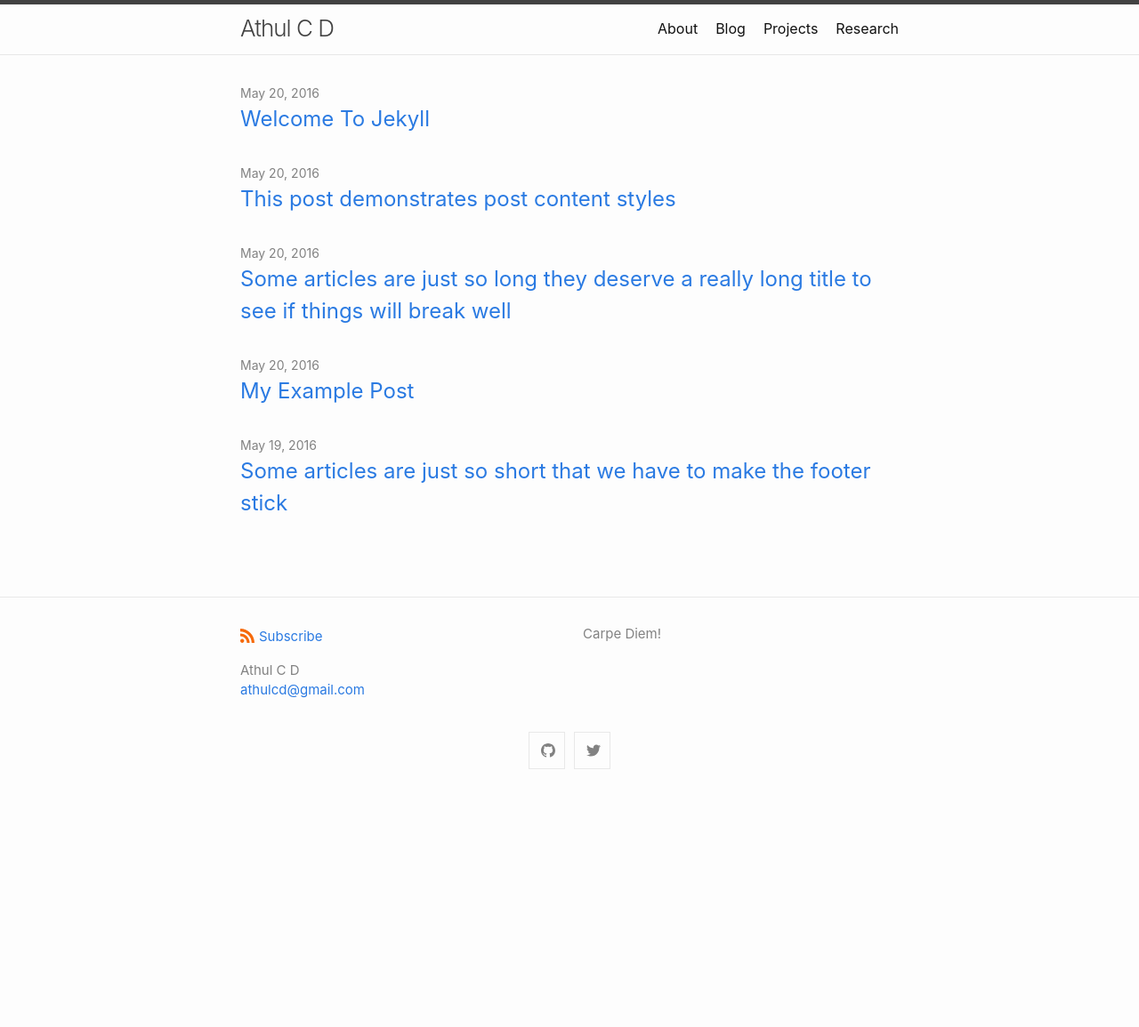
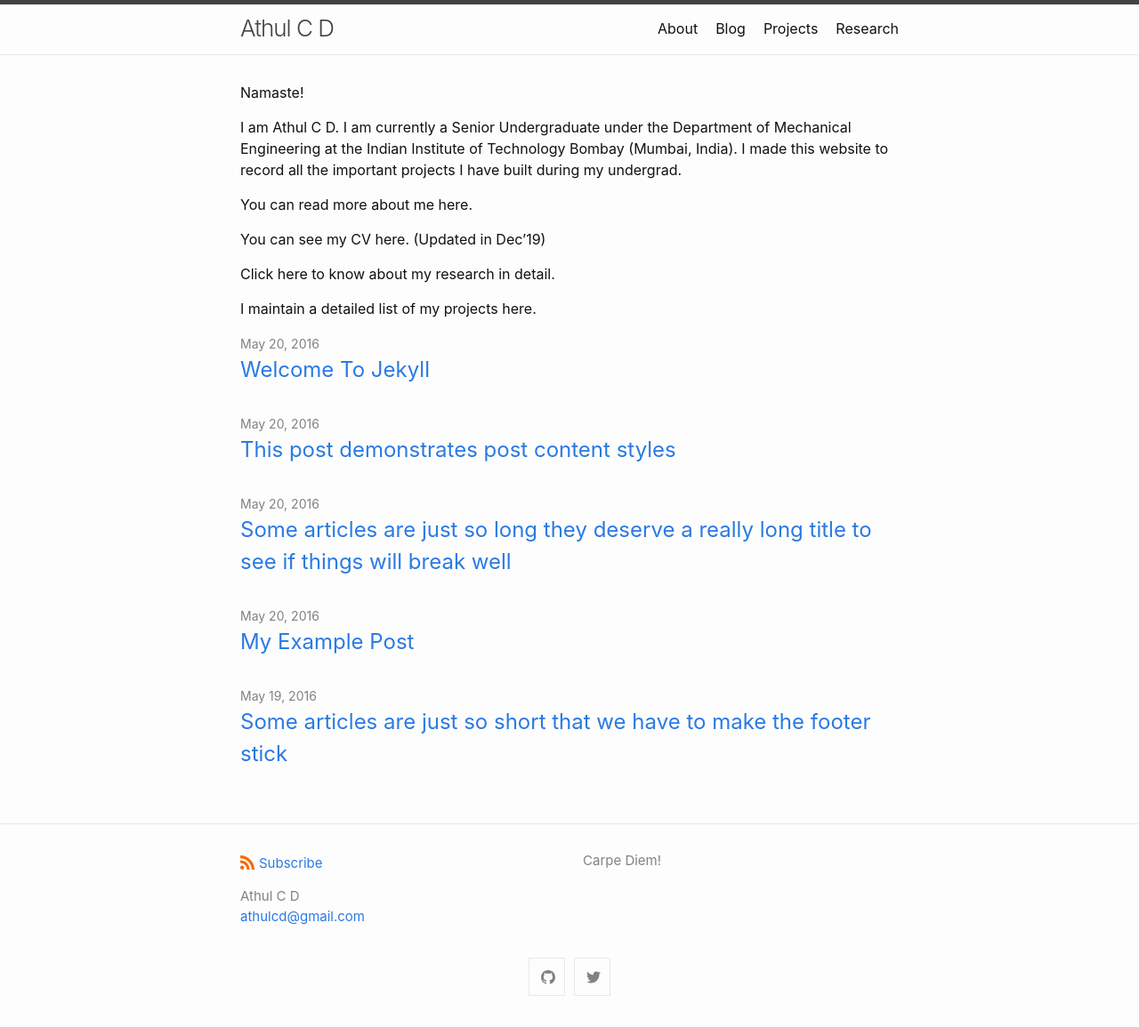
Before and after one commit to athulcd/athulcd.github.io, a Jekyll site: the page built from index.md, in a window 1280 px wide. Shown: the whole page at 89% size. Built offline with Jekyll 4.4.1, drawn with Linux system fonts in a browser that asks for light colours; before the commit the page ends 900 px from its top, so only the background shows below that.

Commit message:
Update index.md

```diff
--- a/index.md
+++ b/index.md
@@ -7,3 +7,14 @@
 #
 layout: home
 ---
+Namaste!
+
+I am Athul C D. I am currently a Senior Undergraduate under the Department of Mechanical Engineering at the Indian Institute of Technology Bombay (Mumbai, India). I made this website to record all the important projects I have built during my undergrad.
+
+You can read more about me here.
+
+You can see my CV here. (Updated in Dec’19)
+
+Click here to know about my research in detail.
+
+I maintain a detailed list of my projects here.
```
